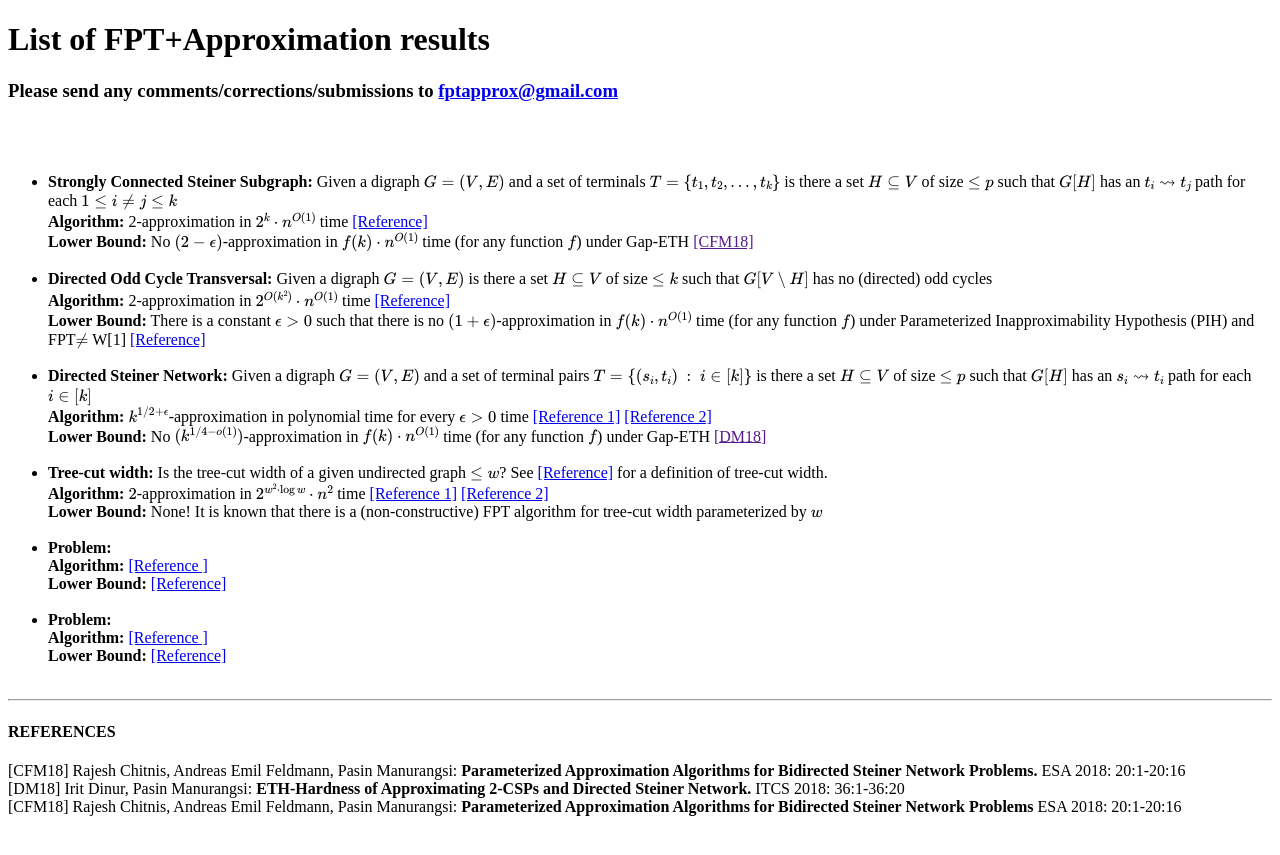
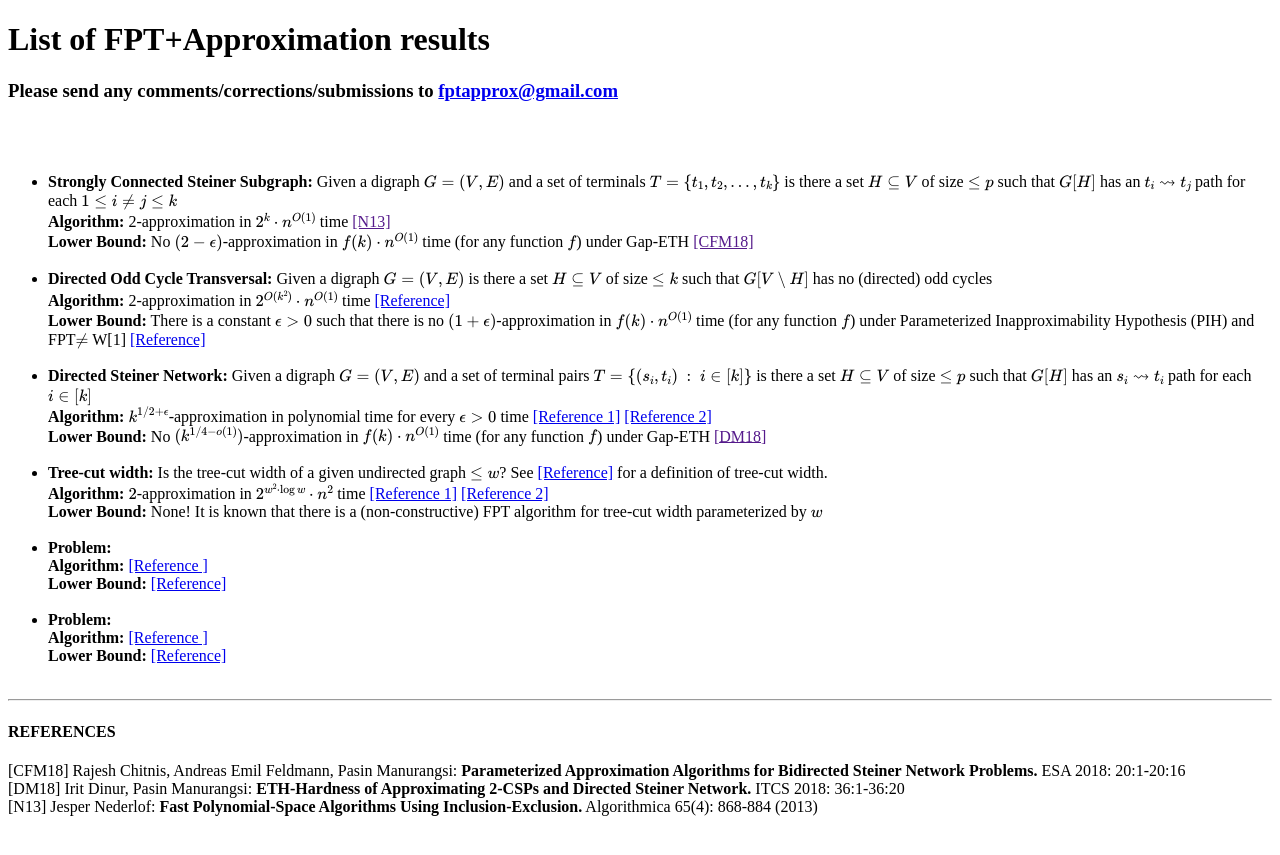
Before and after one commit to rajeshchitnis/rajeshchitnis.github.io, a Jekyll site: the page fpt-approx.html, which Jekyll copies as it is, in a window 1280 px wide. Shown: the top 855 px of the page. Built offline with Jekyll 4.4.1, drawn with Linux system fonts in a browser that asks for light colours; formulas are drawn with MathJax 3.

Commit message:
Update fpt-approx.html
a

```diff
--- a/fpt-approx.html
+++ b/fpt-approx.html
@@ -27,7 +27,7 @@
 
 <li>
 <b>Strongly Connected Steiner Subgraph:</b> Given a digraph \(G=(V,E)\) and a set of terminals \(T=\{t_1, t_2, \ldots, t_k\}\) is there a set \(H\subseteq V\) of size \(\leq p\) such that \(G[H]\) has an \(t_i \leadsto t_j\) path for each \(1\leq i\neq j\leq k\)<br>
-<b>Algorithm:</b>  2-approximation in \(2^{k}\cdot n^{O(1)}\) time <a href="https://link.springer.com/article/10.1007/s00453-012-9630-x">  [Reference]</a> <br>
+<b>Algorithm:</b>  2-approximation in \(2^{k}\cdot n^{O(1)}\) time <a href="">  [N13]</a> <br>
 <b>Lower Bound:</b> No \((2-\epsilon)\)-approximation in \(f(k)\cdot n^{O(1)}\) time (for any function \(f\)) under Gap-ETH <a href="">  [CFM18]</a> <br>
 </li>
 
@@ -91,7 +91,8 @@
 
 <br>
 
-[CFM18] Rajesh Chitnis, Andreas Emil Feldmann, Pasin Manurangsi: <b>Parameterized Approximation Algorithms for Bidirected Steiner Network Problems</b> ESA 2018: 20:1-20:16
+[N13] Jesper Nederlof: <b>Fast Polynomial-Space Algorithms Using Inclusion-Exclusion.</b> Algorithmica 65(4): 868-884 (2013)
+
 <br>
 
 </div>
```
